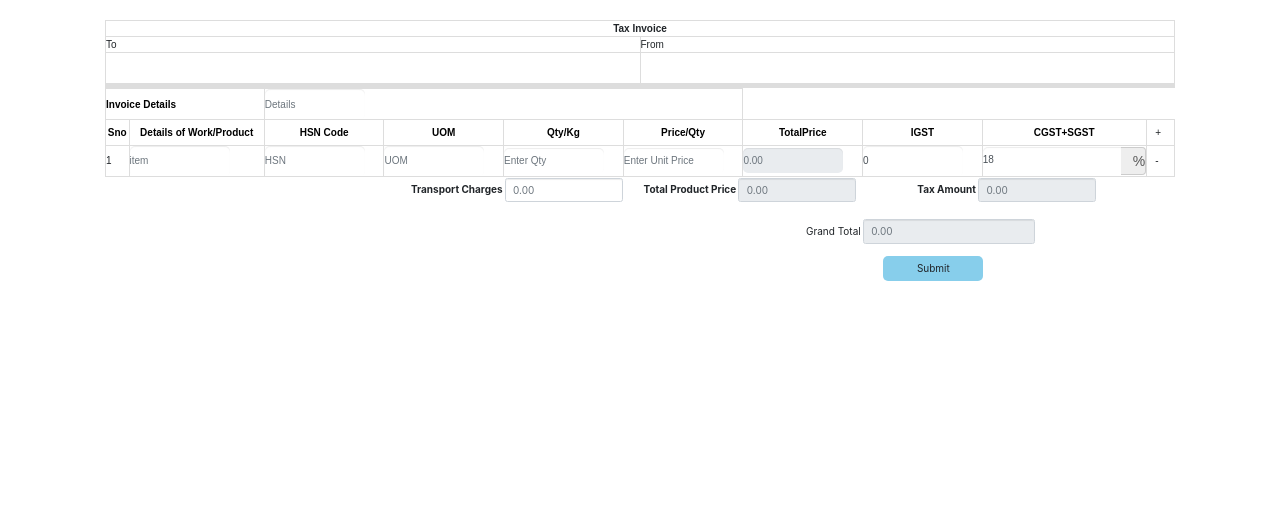
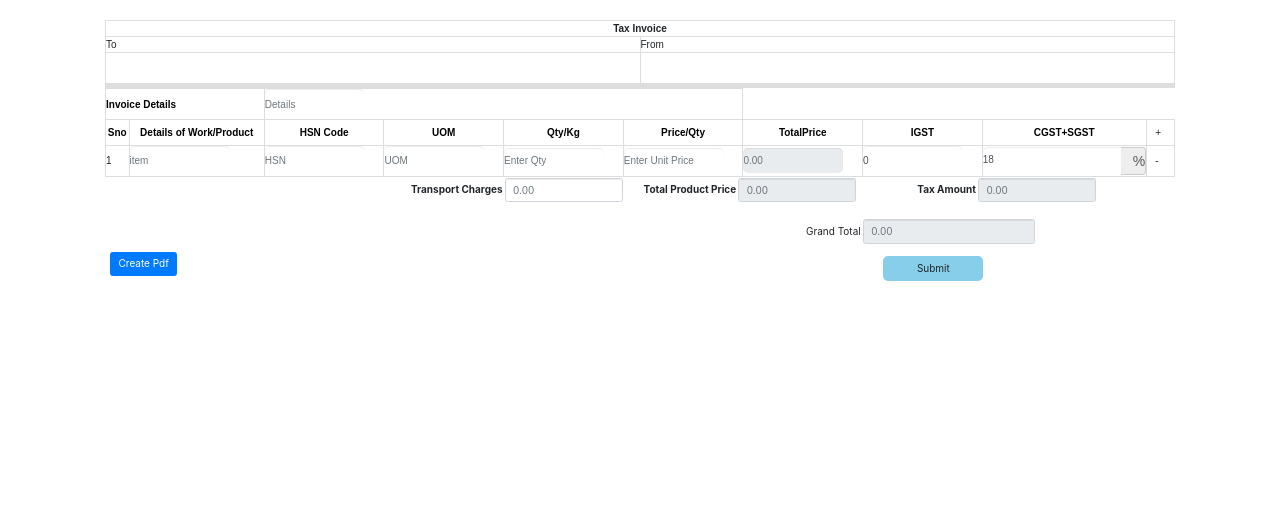
Before and after one commit to Krishna7899/CustomerService, a Django app: template agentService/agent/templates/invoiceCreate.html in a window 1280 px wide. Shown: the part 75-591 px from the top of the page. Run offline with Django 3.2, Linux system fonts and the light colour scheme; the template is opened without the code that fills it, so the values that code supplies are empty; parts of the project's set-up code (start-up, migrations or seed data) failed here and were passed over; some libraries are stand-ins or nearby versions.

Commit message:
invoice5 changes

```diff
--- a/agentService/agent/templates/invoiceCreate.html
+++ b/agentService/agent/templates/invoiceCreate.html
@@ -129,8 +129,8 @@
           </tr>
         </tbody>
       </table>
-
       </form>
+    <a class="btn btn-primary m-2" href="#">Create Pdf</a>
 </div>
 
 
--- a/agentService/agent/urls.py
+++ b/agentService/agent/urls.py
@@ -12,7 +12,9 @@
 router = routers.DefaultRouter()
 
 urlpatterns=[
+
     path('pdf/', GeneratePdf.as_view(),name='pdfConvert'),
+    path('pdf_create/', views.pdf_create,name='pdf_create'),
     path('rest/', include(router.urls)),
     path('rest/getAgents/photo', AgentImageAPIView.as_view(),name="getagent-page"),
     path('rest/search/', restviews.search,name="search"),
```
